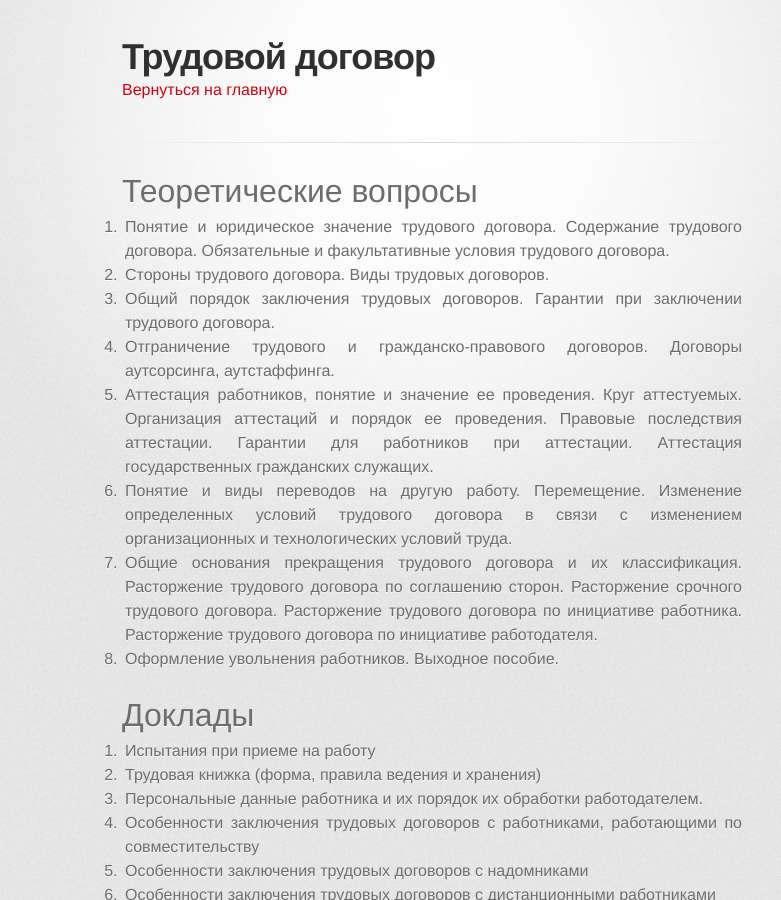
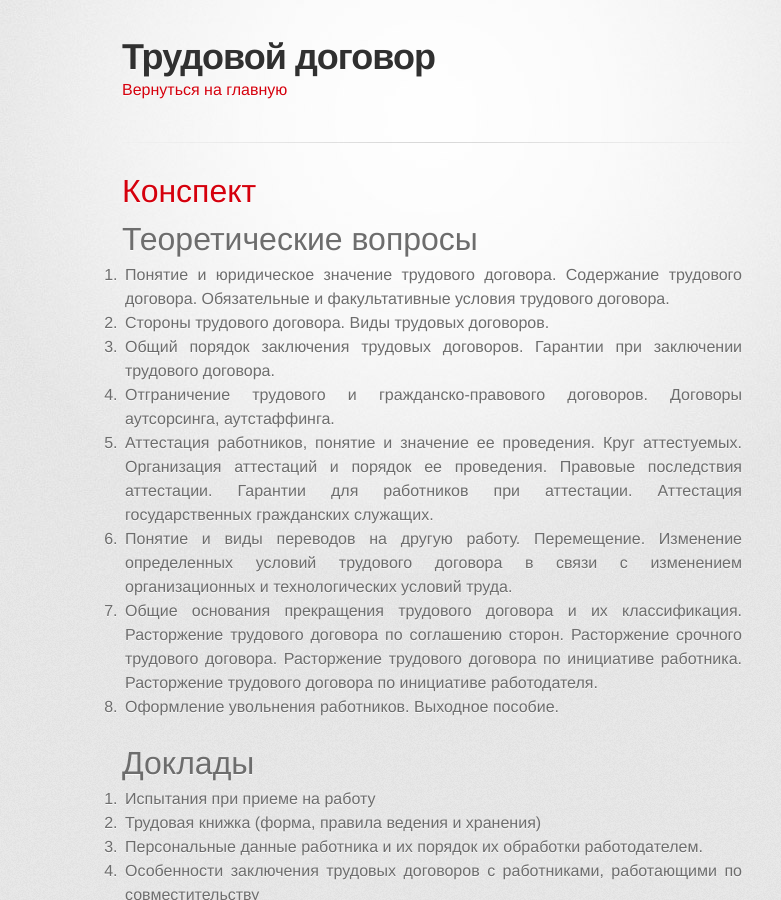
Before and after one commit to a-nova/a-nova.github.io, a Jekyll site: the page built from _tr/5.md, in a window 1280 px wide and 900 px high. Shown: the whole window, without its empty margins (208-989 px from the left). Built offline with Jekyll 4.4.1, drawn with Linux system fonts in a browser that asks for light colours; some web fonts are replaced.

Commit message:
конспект

```diff
--- a/_tr/5.md
+++ b/_tr/5.md
@@ -4,6 +4,8 @@ description:
 when:
 layout: page
 ---
+
+# [Конспект](./5/Trudovoy_Dogovor_Na_Konspekt.docx)
 
 # Теоретические вопросы #
 
```
Also changed, not shown: 1 other file.
